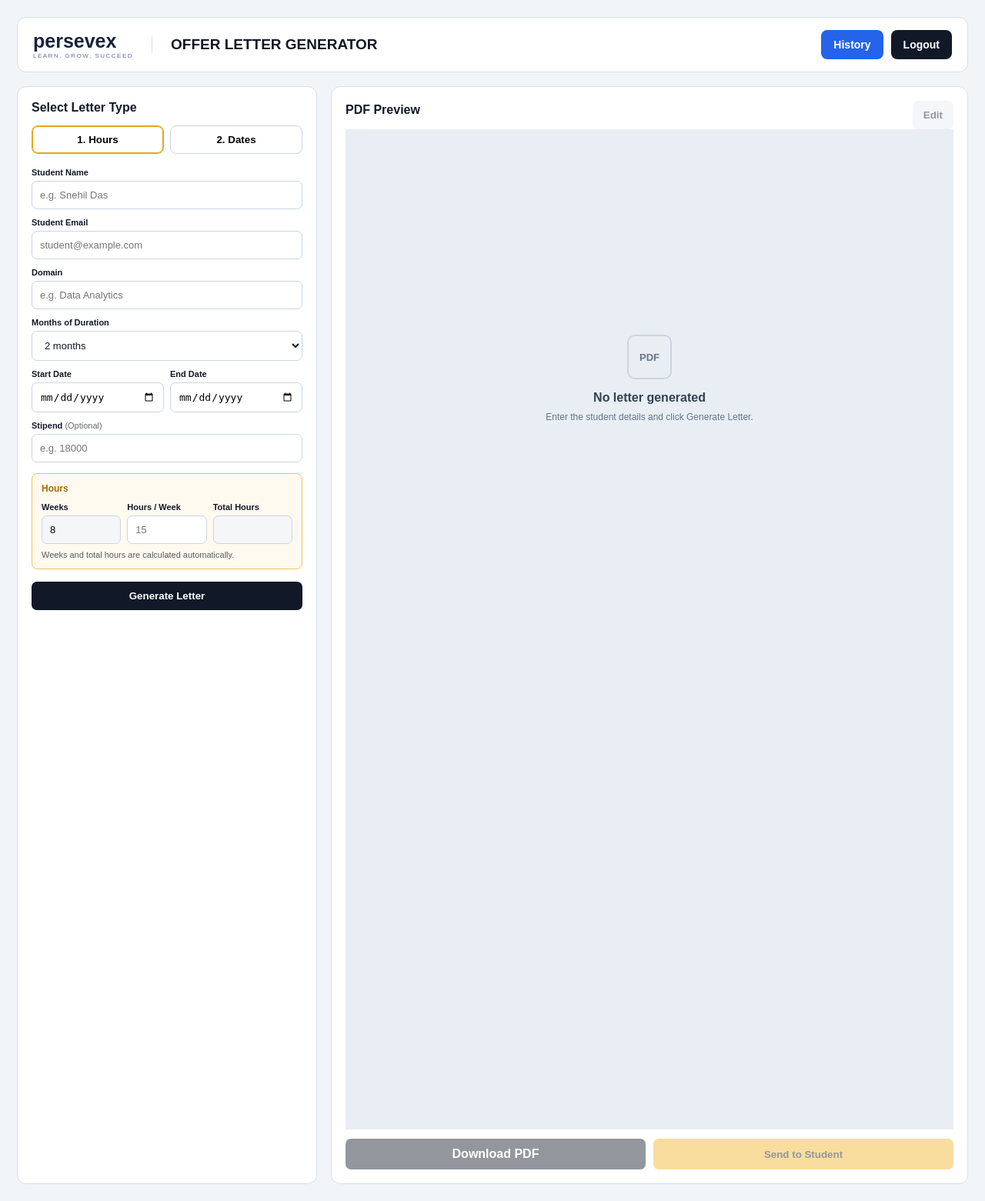
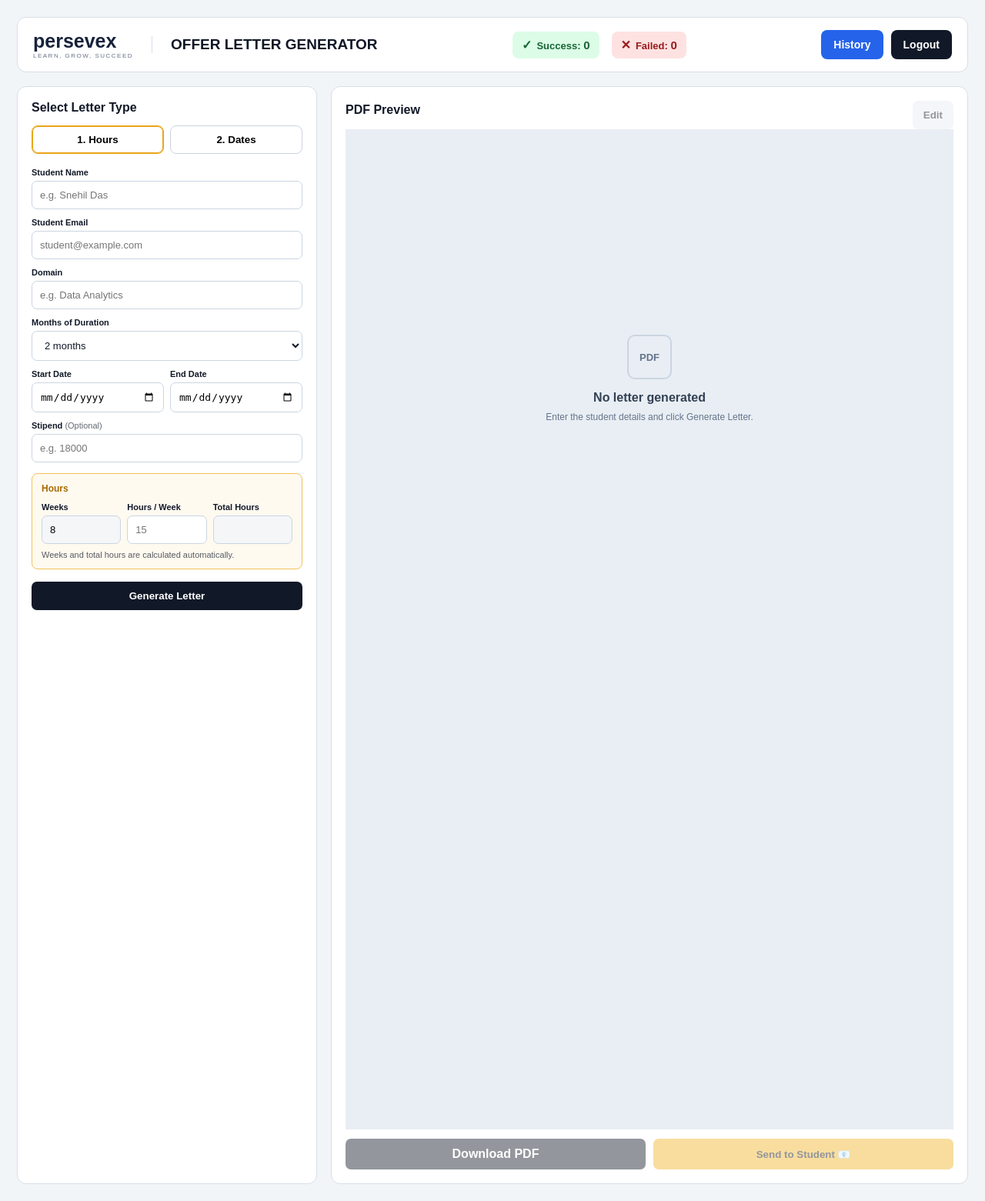
Before and after one commit to JILLELLARAGHUNATH/persevex-offer-letter-generator, a Flask app: page / in a window 1280 px wide. Shown: the whole page at 77% size. Run offline with Flask 3, Linux system fonts and the light colour scheme; the visitor is signed in with stand-in values (Sample User, id 1); data that the repository does not hold is empty; parts of the project's set-up code (start-up, migrations or seed data) failed here and were passed over.

Commit message:
Add success and failed email counters

```diff
--- a/app.py
+++ b/app.py
@@ -2353,9 +2353,34 @@ def logout():
 
 @app.get("/")
 def index():
+    try:
+        response = (
+            supabase
+            .table("email_history")
+            .select("email_status")
+            .execute()
+        )
+        records = response.data or []
+
+        success_count = sum(
+            1
+            for record in records
+            if str(record.get("email_status") or "").lower() == "sent"
+        )
+        failed_count = sum(
+            1
+            for record in records
+            if str(record.get("email_status") or "").lower() == "failed"
+        )
+    except Exception as exc:
+        print("HEADER STATUS COUNT ERROR:", repr(exc))
+        success_count = 0
+        failed_count = 0
 
     return render_template(
-        "index.html"
+        "index.html",
+        success_count=success_count,
+        failed_count=failed_count,
     )
 
 
--- a/static/style.css
+++ b/static/style.css
@@ -329,3 +329,59 @@ input[readonly] {
     }
 
 }
+
+/* ==========================================================
+   HEADER EMAIL SUMMARY
+   ========================================================== */
+
+.header-stats {
+    display: flex;
+    align-items: center;
+    gap: 16px;
+    margin-left: auto;
+}
+
+.header-stat {
+    display: inline-flex;
+    align-items: center;
+    gap: 6px;
+    padding: 8px 12px;
+    border-radius: 8px;
+    font-size: 13px;
+    font-weight: 600;
+    white-space: nowrap;
+}
+
+.header-stat-icon {
+    font-size: 16px;
+    font-weight: 700;
+}
+
+.success-stat {
+    background: #dcfce7;
+    color: #166534;
+}
+
+.failed-stat {
+    background: #fee2e2;
+    color: #991b1b;
+}
+
+.header-stat strong {
+    font-size: 15px;
+}
+
+@media (max-width: 900px) {
+    .header-stats {
+        order: 3;
+        margin-left: 0;
+    }
+}
+
+@media (max-width: 600px) {
+    .header-stats {
+        width: 100%;
+        justify-content: flex-start;
+        flex-wrap: wrap;
+    }
+}
--- a/templates/index.html
+++ b/templates/index.html
@@ -278,6 +278,18 @@
             OFFER LETTER GENERATOR
         </h1>
 
+
+        <div class="header-stats" aria-label="Email delivery summary">
+            <div class="header-stat success-stat">
+                <span class="header-stat-icon">✓</span>
+                <span>Success: <strong>{{ success_count }}</strong></span>
+            </div>
+
+            <div class="header-stat failed-stat">
+                <span class="header-stat-icon">✕</span>
+                <span>Failed: <strong>{{ failed_count }}</strong></span>
+            </div>
+        </div>
 
         <div class="header-actions">
 
@@ -699,7 +711,7 @@
                     type="button"
                     disabled
                 >
-                    Send to Student
+                    Send to Student 📧
                 </button>
 
 
```
